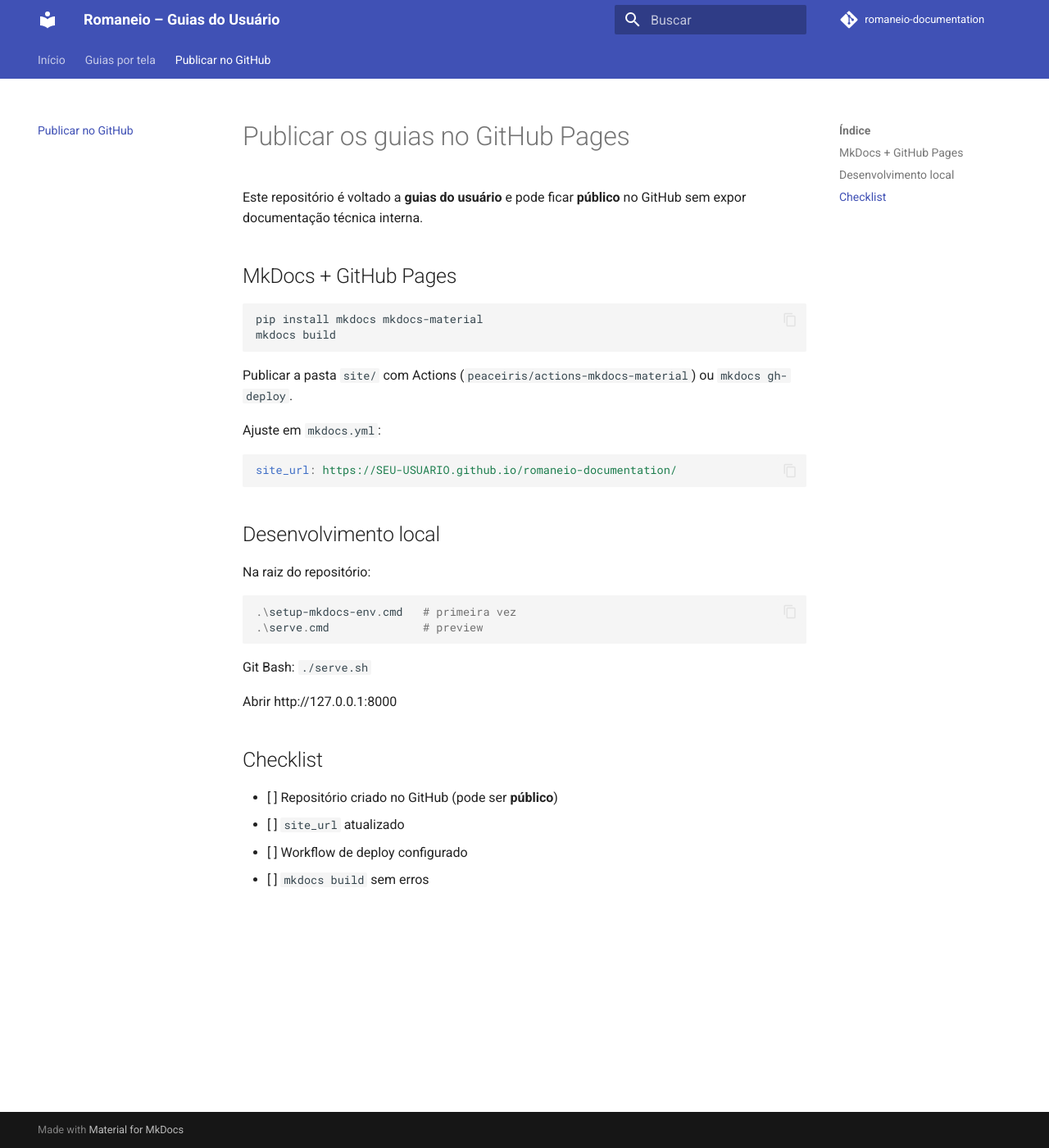
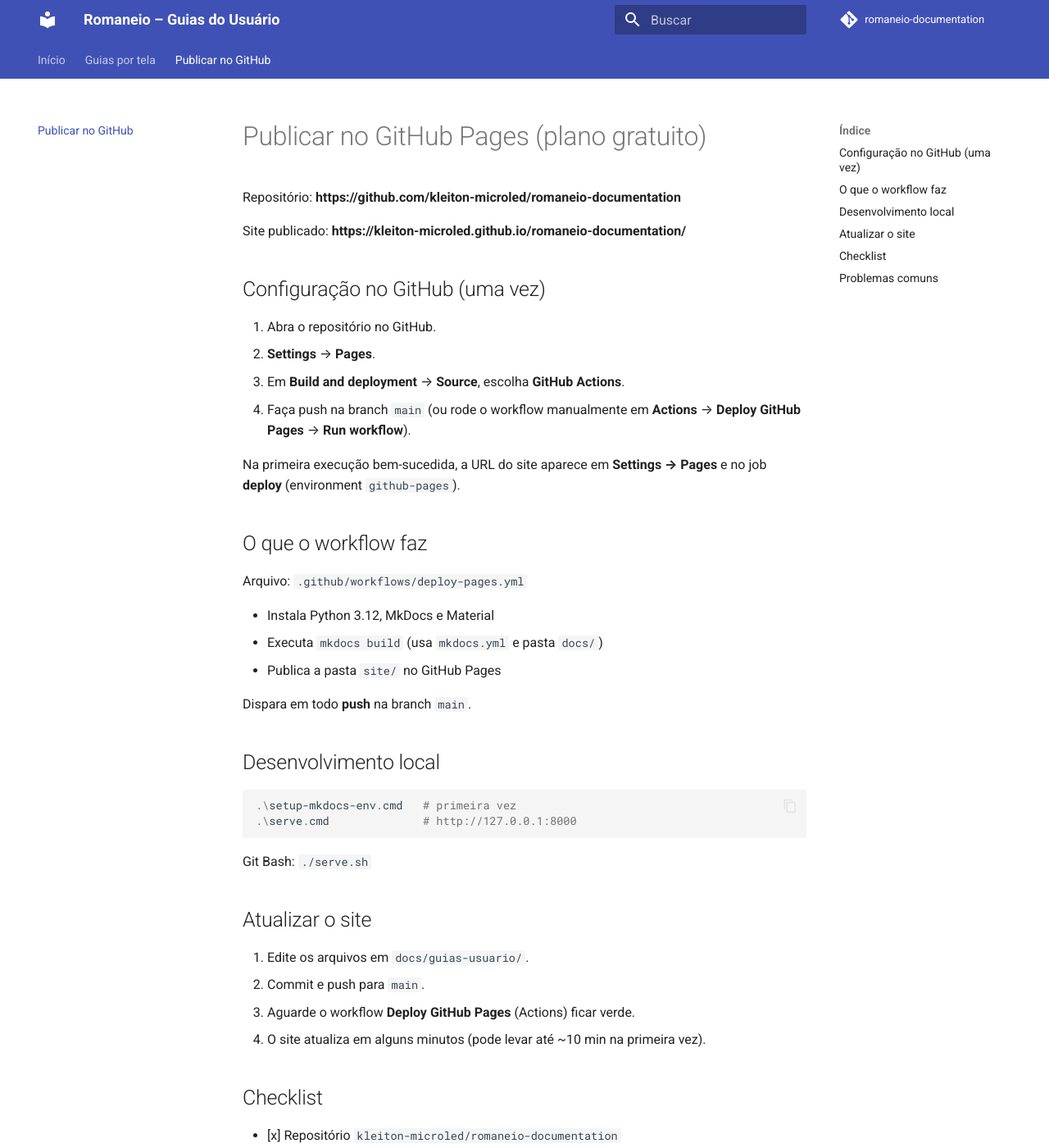
Before and after one commit to kleiton-microled/romaneio-documentation, an MkDocs documentation site: the page built from docs/GITHUB_PAGES_SETUP.md, in a window 1280 px wide and 1400 px high. Shown: the whole window at 82% size. Built offline with MkDocs 1.6.1 and Material for MkDocs 9.7.7, drawn with Linux system fonts in a browser that asks for light colours; comment, search, counter and statistics services are not loaded; some of the changed text lies outside the part shown.

Commit message:
Configure GitHub Pages deploy for user guides

````diff
--- a/docs/GITHUB_PAGES_SETUP.md
+++ b/docs/GITHUB_PAGES_SETUP.md
@@ -1,38 +1,57 @@
-# Publicar os guias no GitHub Pages
+# Publicar no GitHub Pages (plano gratuito)
 
-Este repositório é voltado a **guias do usuário** e pode ficar **público** no GitHub sem expor documentação técnica interna.
+Repositório: **https://github.com/kleiton-microled/romaneio-documentation**
 
-## MkDocs + GitHub Pages
+Site publicado: **https://kleiton-microled.github.io/romaneio-documentation/**
 
-```bash
-pip install mkdocs mkdocs-material
-mkdocs build
-```
+## Configuração no GitHub (uma vez)
 
-Publicar a pasta `site/` com Actions (`peaceiris/actions-mkdocs-material`) ou `mkdocs gh-deploy`.
+1. Abra o repositório no GitHub.
+2. **Settings** → **Pages**.
+3. Em **Build and deployment** → **Source**, escolha **GitHub Actions**.
+4. Faça push na branch `main` (ou rode o workflow manualmente em **Actions** → **Deploy GitHub Pages** → **Run workflow**).
 
-Ajuste em `mkdocs.yml`:
+Na primeira execução bem-sucedida, a URL do site aparece em **Settings → Pages** e no job **deploy** (environment `github-pages`).
 
-```yaml
-site_url: https://SEU-USUARIO.github.io/romaneio-documentation/
-```
+## O que o workflow faz
+
+Arquivo: `.github/workflows/deploy-pages.yml`
+
+- Instala Python 3.12, MkDocs e Material
+- Executa `mkdocs build` (usa `mkdocs.yml` e pasta `docs/`)
+- Publica a pasta `site/` no GitHub Pages
+
+Dispara em todo **push** na branch `main`.
 
 ## Desenvolvimento local
 
-Na raiz do repositório:
-
 ```powershell
 .\setup-mkdocs-env.cmd   # primeira vez
-.\serve.cmd              # preview
+.\serve.cmd              # http://127.0.0.1:8000
 ```
 
 Git Bash: `./serve.sh`
 
-Abrir http://127.0.0.1:8000
+## Atualizar o site
+
+1. Edite os arquivos em `docs/guias-usuario/`.
+2. Commit e push para `main`.
+3. Aguarde o workflow **Deploy GitHub Pages** (Actions) ficar verde.
+4. O site atualiza em alguns minutos (pode levar até ~10 min na primeira vez).
 
 ## Checklist
 
-- [ ] Repositório criado no GitHub (pode ser **público**)
-- [ ] `site_url` atualizado
-- [ ] Workflow de deploy configurado
-- [ ] `mkdocs build` sem erros
+- [x] Repositório `kleiton-microled/romaneio-documentation`
+- [x] `site_url` em `mkdocs.yml`
+- [x] Workflow `deploy-pages.yml`
+- [ ] **Settings → Pages → Source = GitHub Actions** (confirmar no navegador)
+- [ ] Workflow verde em **Actions**
+
+## Problemas comuns
+
+| Problema | Solução |
+|----------|---------|
+| 404 no site | Pages ainda não configurado como **GitHub Actions**; aguardar deploy verde |
+| Build falha no CI | Rodar `mkdocs build` localmente e corrigir links/`nav` |
+| Push com SSL | `git config --global http.sslBackend schannel` (Windows) |
+| Repository not found | Criar repo ou corrigir `git remote` / permissões na org |
--- a/mkdocs.yml
+++ b/mkdocs.yml
@@ -4,10 +4,10 @@
 
 site_name: Romaneio – Guias do Usuário
 site_description: Passo a passo para operar e testar as telas do sistema Romaneio
-site_url: https://SEU-USUARIO.github.io/romaneio-documentation/
+site_url: https://kleiton-microled.github.io/romaneio-documentation/
 
 repo_name: romaneio-documentation
-repo_url: https://github.com/SEU-USUARIO/romaneio-documentation
+repo_url: https://github.com/kleiton-microled/romaneio-documentation
 
 docs_dir: docs
 strict: true
````
Also changed, not shown: docs/index.md (+4 -0 lines), 2 other files.
